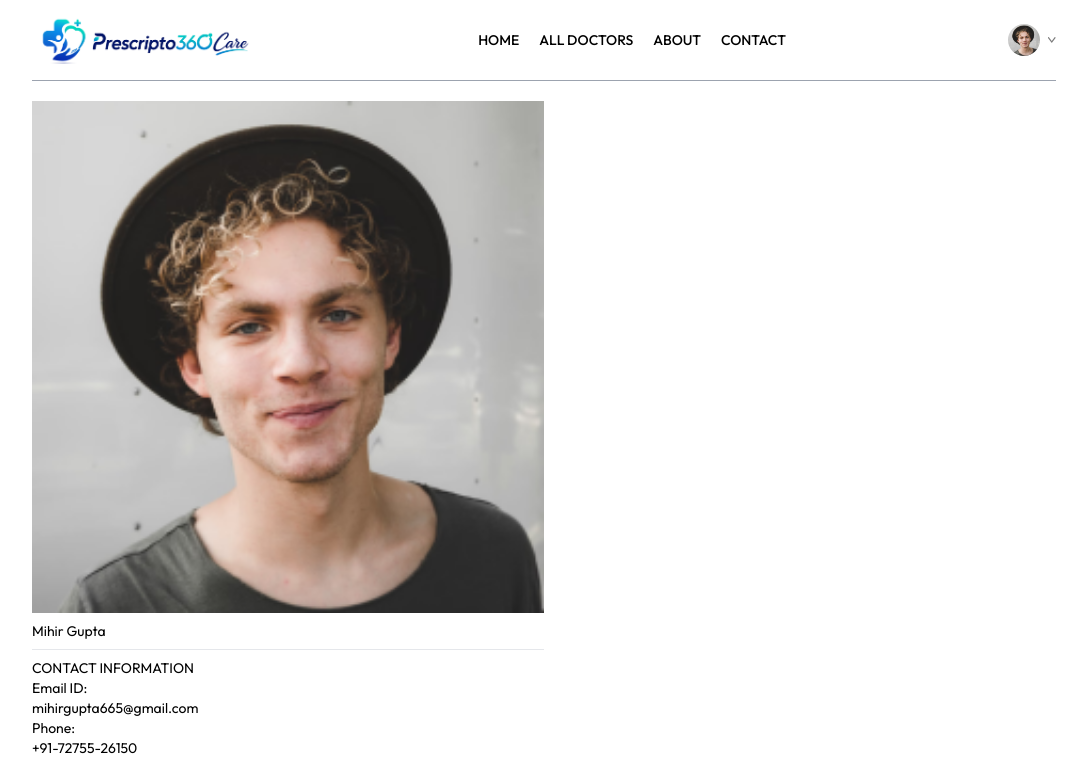
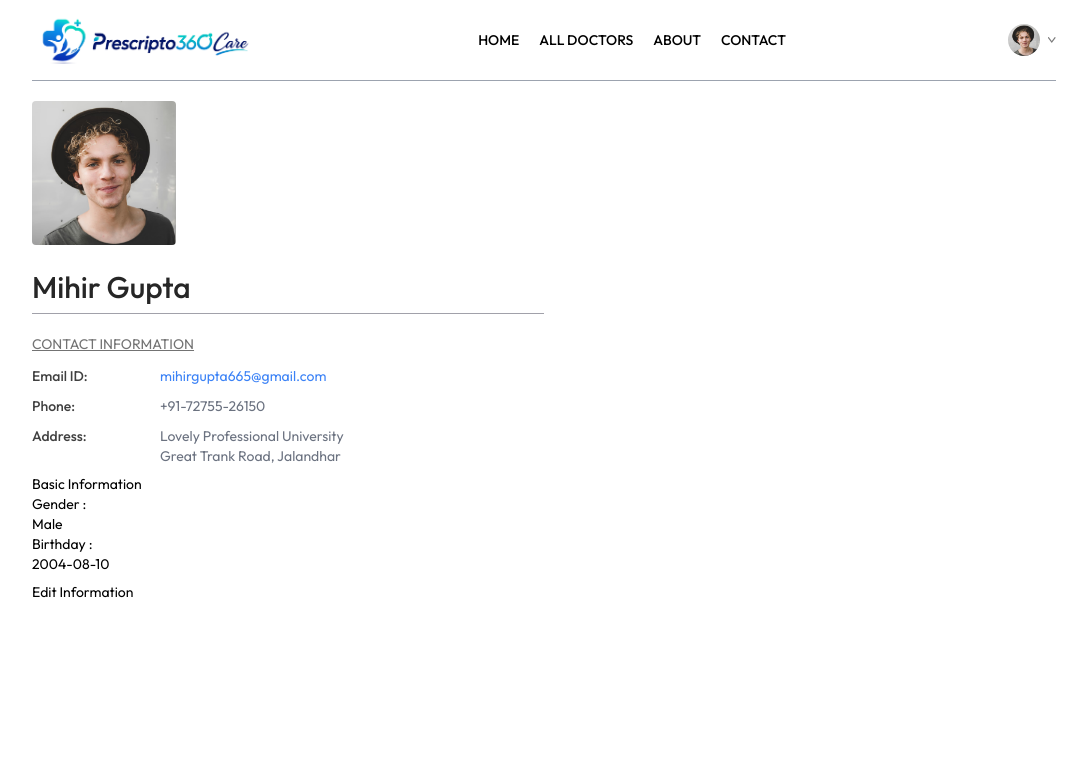
Before and after one commit to mihirgupta665/Prescripto_Care_360, a React (Vite) app in the folder frontend/: page /my-profile in a window 1280 px wide. Shown: the top 761 px of the page, without its empty margins (96-1182 px from the left). Built offline with nearby package versions, Linux system fonts and the light colour scheme.

Commit message:
My Profile Page Created

```diff
--- a/frontend/src/pages/MyProfile.jsx
+++ b/frontend/src/pages/MyProfile.jsx
@@ -21,37 +21,37 @@
     return (
         <div className="max-w-lg flex flex-col gap-2 text-sm">
 
-            <img src={userData.image} alt="" />
+            <img className="w-36 rounded" src={userData.image} alt="" />
 
             {
                 isEdit
-                    ? <input type="text" value={userData.name} onChange={e => setUserData(prev => ({ ...prev, name: e.target.value }))} />
-                    : <p>{userData.name}</p>
+                    ? <input className="bg-gray-100 text-3xl font-medium max-w-60 mt-4" type="text" value={userData.name} onChange={e => setUserData(prev => ({ ...prev, name: e.target.value }))} />
+                    : <p className="font-medium text-3xl text-neutral-800 mt-4" >{userData.name}</p>
             }
 
-            <hr />
+            <hr className="bg-zinc-400 h-[1px] border-none"/>
             <div>
-                <p>CONTACT INFORMATION</p>
-                <div>
-                    <p>Email ID: </p>
-                    <p>{userData.email}</p>
+                <p className="text-neutral-500 underline mt-3">CONTACT INFORMATION</p>
+                <div className="grid grid-cols-[1fr_3fr] gap-y-2.5 mt-3 text-neutral-700">
+                    <p className="font-medium">Email ID: </p>
+                    <p className="text-blue-500">{userData.email}</p>
 
-                    <p>Phone: </p>
+                    <p className="font-medium">Phone: </p>
                     {
                         isEdit
-                            ? <input type="text" value={userData.phone} onChange={e => setUserData(prev => ({ ...prev, phone: e.target.value }))} />
-                            : <p>{userData.phone}</p>
+                            ? <input className="bg-gray-100 max-w-52" type="text" value={userData.phone} onChange={e => setUserData(prev => ({ ...prev, phone: e.target.value }))} />
+                            : <p className="text-gray-500">{userData.phone}</p>
                     }
 
-                    <p>Address: </p>
+                    <p className="font-medium">Address: </p>
                     {
                         isEdit
                             ? <p>
-                                <input type="text" value={userData.address.line1} onChange={e => setUserData(prev => ({ ...prev, address: { ...prev.address, line1: e.target.value } }))} />
+                                <input className="bg-gray-100" type="text" value={userData.address.line1} onChange={e => setUserData(prev => ({ ...prev, address: { ...prev.address, line1: e.target.value } }))} />
                                 <br />
-                                <input type="text" value={userData.address.line2} onChange={e => setUserData(prev => ({ ...prev, address: { ...prev.address, line2: e.target.value } }))} />
+                                <input className="bg-gray-100" type="text" value={userData.address.line2} onChange={e => setUserData(prev => ({ ...prev, address: { ...prev.address, line2: e.target.value } }))} />
                             </p>
-                            : <p>
+                            : <p className="text-gray-500">
                                 {userData.address.line1}
                                 <br />
                                 {userData.address.line2}
```
